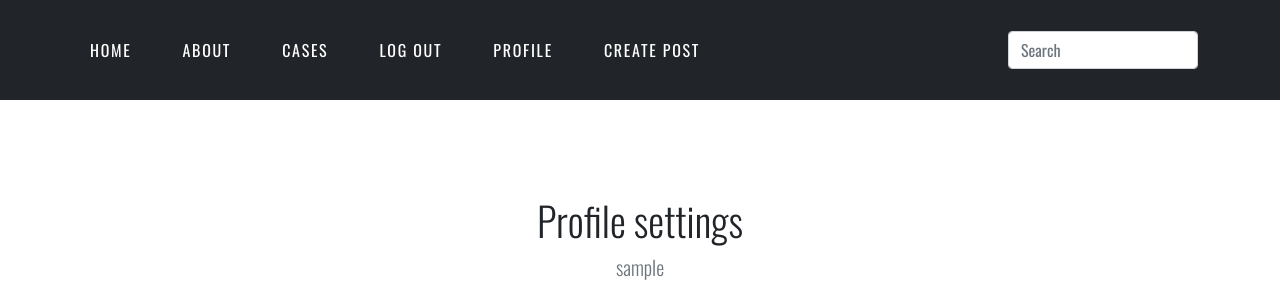
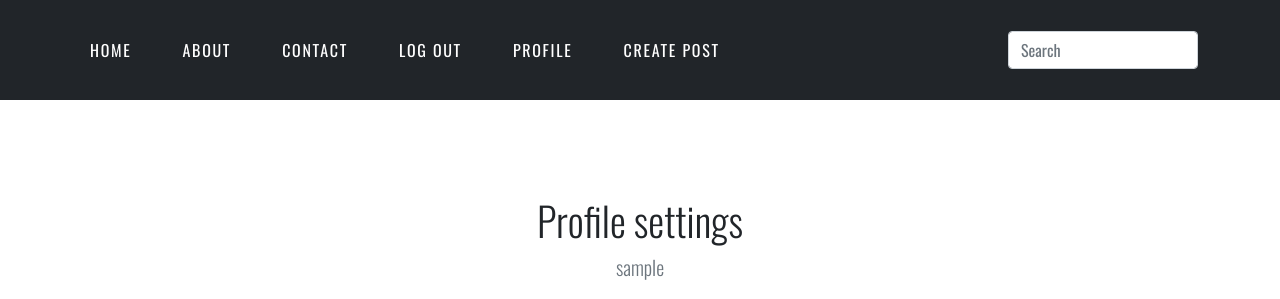
Before and after one commit to PeteRNis/pnconsulting, a Flask app: page /account in a window 1280 px wide. Shown: the top 299 px of the page. Run offline with Flask 2, Linux system fonts and the light colour scheme; the visitor is signed in with stand-in values (Sample User, id 1); data comes from the database, SQL or seed files in the repository; some libraries are stand-ins or nearby versions.

Commit message:
fixing navbar

```diff
--- a/project_1/templates/base.html
+++ b/project_1/templates/base.html
@@ -43,9 +43,9 @@
         <li id = "testid" class="nav-item">
           <a class="nav-link active" style = "letter-spacing: 1.7px; text-indent: 35px" href="{{ url_for('core.info')}}">ABOUT</a>
         </li>
-        <br>
+      <br>
         <li id = "testid" class="nav-item">
-          <a class="nav-link active" style = "letter-spacing: 1.7px; text-indent: 35px" href="{{ url_for('core.cases')}}">CASES</a>
+          <a class="nav-link active" style = "letter-spacing: 1.7px; text-indent: 35px" href="{{ url_for('core.contact')}}">CONTACT</a>
         </li>
         <br>
         {% if current_user.is_authenticated %}
```
